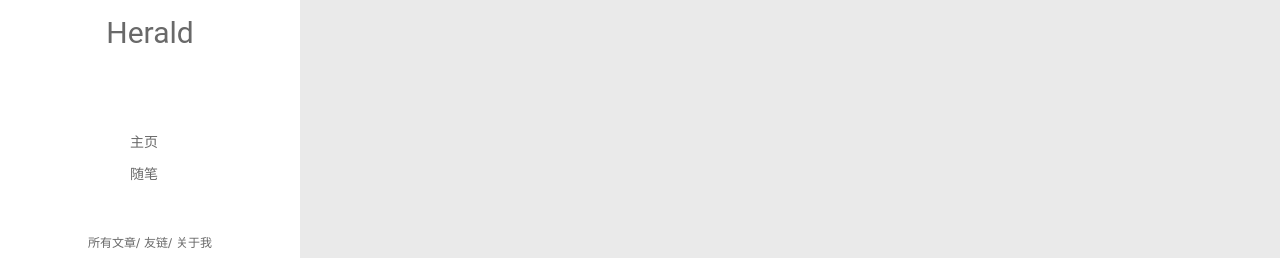
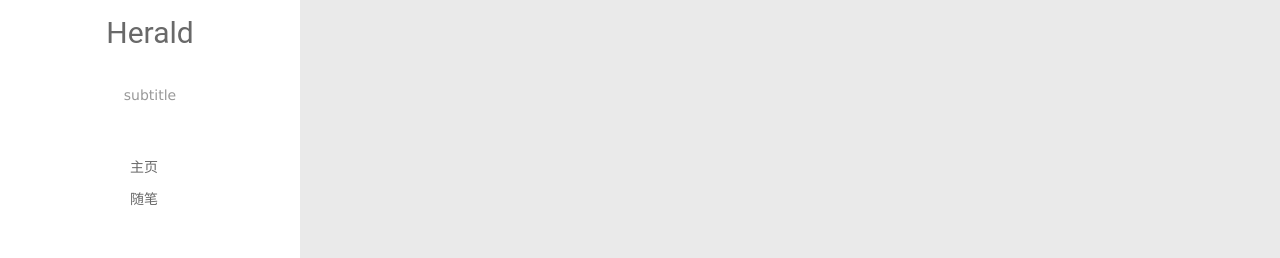
Before and after one commit to fifalol/fifalol.github.io, a plain HTML site: page archives/2019/12/index.html in a window 1280 px wide. Shown: the part 257-515 px from the top of the page. Drawn offline with Linux system fonts and the light colour scheme; some packages are replaced by stand-ins of ours; a script that the page names is missing.

Commit message:
Site updated: 2019-12-27 16:22:10

```diff
--- a/archives/2019/12/index.html
+++ b/archives/2019/12/index.html
@@ -8,10 +8,12 @@
   <link rel="dns-prefetch" href="http://yoursite.com">
   <title>Archives: 2019/12 | Hexo</title>
   <meta name="viewport" content="width=device-width, initial-scale=1, maximum-scale=1">
-  <meta property="og:type" content="website">
+  <meta name="description" content="description">
+<meta property="og:type" content="website">
 <meta property="og:title" content="Hexo">
 <meta property="og:url" content="http://yoursite.com/archives/2019/12/index.html">
 <meta property="og:site_name" content="Hexo">
+<meta property="og:description" content="description">
 <meta property="og:locale" content="en_US">
 <meta property="article:author" content="Herald">
 <meta name="twitter:card" content="summary">
@@ -48,6 +50,8 @@
 		<hgroup>
 		  <h1 class="header-author"><a href="/">Herald</a></h1>
 		</hgroup>
+
+		<p class="header-subtitle">subtitle</p>
 
 
 		<nav class="header-menu">
@@ -108,6 +112,8 @@
 			<hgroup>
 			  <h1 class="header-author js-header-author">Herald</h1>
 			</hgroup>
+
+			<p class="header-subtitle"><i class="icon icon-quo-left"></i>subtitle<i class="icon icon-quo-right"></i></p>
 
 
 
```
Also changed, not shown: 2019/12/24/我的第一篇博客文章/index.html (+4 -0 lines), 2019/12/25/hello-world/index.html (+4 -0 lines), archives/2019/index.html (+7 -1 lines), archives/index.html (+7 -1 lines), index.html (+7 -1 lines).
